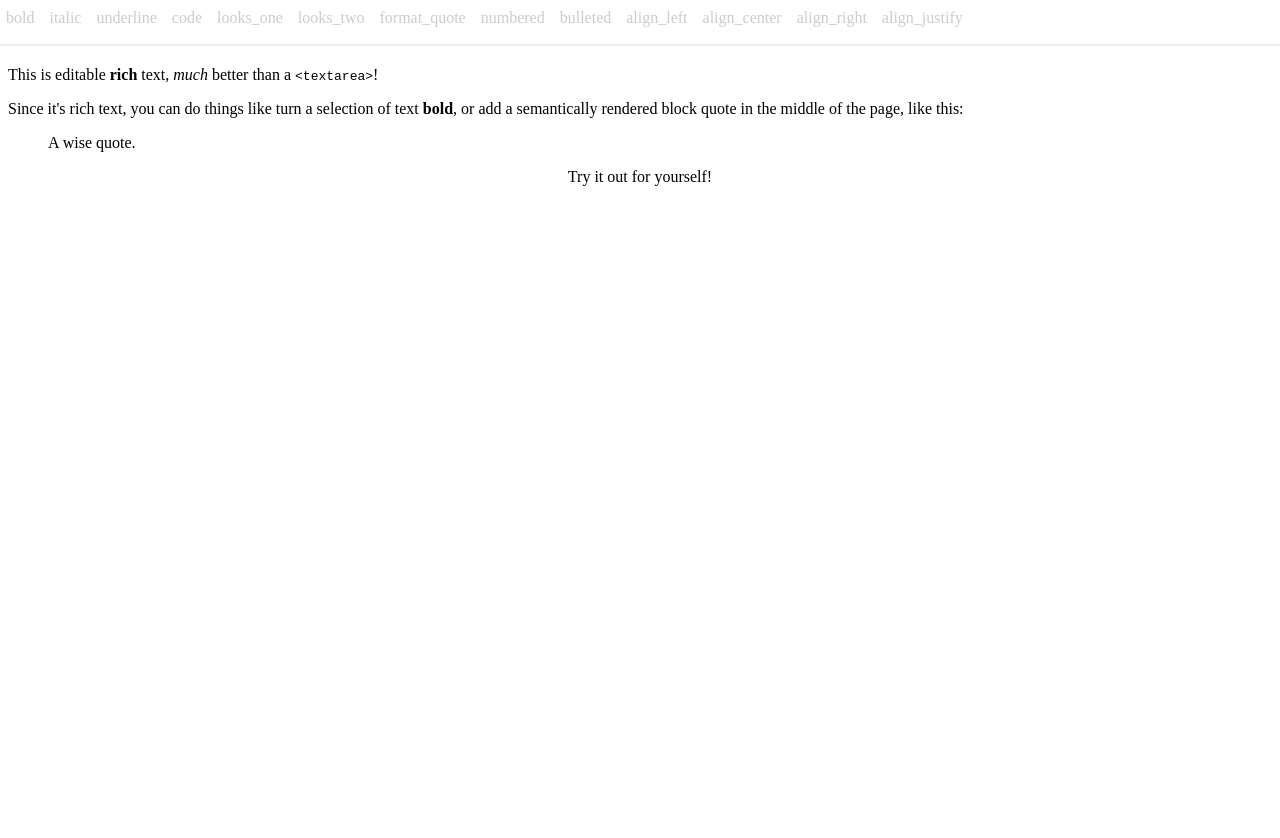
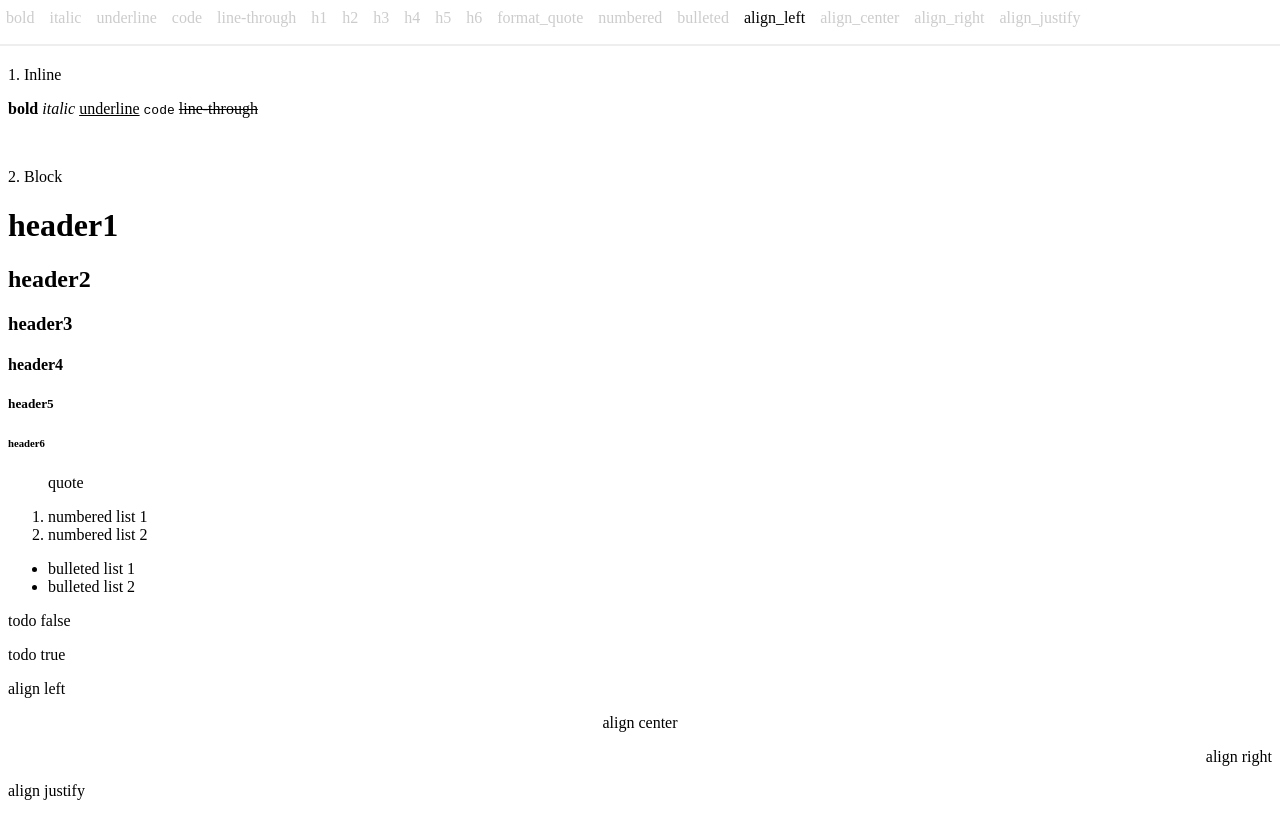
Before and after one commit to eiinu/editor, a React (Vite) app: page / in a window 1280 px wide. Shown: the top 838 px of the page. Before the commit the page ends 800 px from the top, so only its background shows below. Built offline with nearby package versions, Linux system fonts and the light colour scheme.

Commit message:
chore: update defaultValue

```diff
--- a/src/App.tsx
+++ b/src/App.tsx
@@ -24,40 +24,75 @@ const LIST_TYPES = ['numbered-list', 'bulleted-list']
 const TEXT_ALIGN_TYPES = ['left', 'center', 'right', 'justify']
 
 const defaultValue: any[] = [
+  { type: "paragraph", align: "left", children: [{ text: "1. Inline" }] },
   {
-    type: 'paragraph',
+    type: "paragraph",
+    align: "left",
     children: [
-      { text: 'This is editable ' },
-      { text: 'rich', bold: true },
-      { text: ' text, ' },
-      { text: 'much', italic: true },
-      { text: ' better than a ' },
-      { text: '<textarea>', code: true },
-      { text: '!' },
-    ],
+      { text: "bold", bold: true },
+      { text: " " },
+      { text: "italic", italic: true },
+      { text: " " },
+      { text: "underline", underline: true },
+      { text: " " },
+      { text: "code", code: true },
+      { text: " " },
+      { text: "line-through", lineThrough: true },
+      { text: " " }
+    ]
+  },
+  { type: "paragraph", align: "left", children: [{ text: "" }] },
+  { type: "paragraph", align: "left", children: [{ text: "2. Block" }] },
+  { type: "h1", align: "left", children: [{ text: "header1" }] },
+  { type: "h2", align: "left", children: [{ text: "header2" }] },
+  { type: "h3", align: "left", children: [{ text: "header3" }] },
+  { type: "h4", align: "left", children: [{ text: "header4" }] },
+  { type: "h5", align: "left", children: [{ text: "header5" }] },
+  { type: "h6", align: "left", children: [{ text: "header6" }] },
+  { type: "block-quote", align: "left", children: [{ text: "quote" }] },
+  {
+    type: "numbered-list",
+    children: [
+      {
+        type: "list-item",
+        align: "left",
+        children: [{ text: "numbered list 1" }]
+      },
+      {
+        type: "list-item",
+        align: "left",
+        children: [{ text: "numbered list 2" }]
+      }
+    ]
   },
   {
-    type: 'paragraph',
+    type: "bulleted-list",
     children: [
       {
-        text: "Since it's rich text, you can do things like turn a selection of text ",
+        type: "list-item",
+        align: "left",
+        children: [{ text: "bulleted list 1" }]
       },
-      { text: 'bold', bold: true },
       {
-        text: ', or add a semantically rendered block quote in the middle of the page, like this:',
-      },
-    ],
+        type: "list-item",
+        align: "left",
+        children: [{ text: "bulleted list 2" }]
+      }
+    ]
   },
+  { type: "paragraph", align: "left", children: [{ text: "todo false" }] },
+  { type: "paragraph", align: "left", children: [{ text: "todo true" }] },
+  { type: "paragraph", children: [{ text: "align left" }], align: "left" },
+  { type: "paragraph", align: "center", children: [{ text: "align center" }] },
+  { type: "paragraph", align: "right", children: [{ text: "align right" }] },
   {
-    type: 'block-quote',
-    children: [{ text: 'A wise quote.' }],
+    type: "paragraph",
+    align: "justify",
+    children: [{ text: "align justify" }]
   },
-  {
-    type: 'paragraph',
-    align: 'center',
-    children: [{ text: 'Try it out for yourself!' }],
-  },
-]
+  { type: "paragraph", align: "left", children: [{ text: "" }] },
+  { type: "paragraph", align: "left", children: [{ text: "" }] }
+];
 
 const RichTextExample = () => {
   const renderElement = useCallback((props: any) => <Element {...props} />, [])
@@ -91,8 +126,13 @@ const RichTextExample = () => {
         <MarkButton format="italic" icon="italic" />
         <MarkButton format="underline" icon="underline" />
         <MarkButton format="code" icon="code" />
-        <BlockButton format="heading-one" icon="looks_one" />
-        <BlockButton format="heading-two" icon="looks_two" />
+        <MarkButton format="lineThrough" icon="line-through" />
+        <BlockButton format="h1" icon="h1" />
+        <BlockButton format="h2" icon="h2" />
+        <BlockButton format="h3" icon="h3" />
+        <BlockButton format="h4" icon="h4" />
+        <BlockButton format="h5" icon="h5" />
+        <BlockButton format="h6" icon="h6" />
         <BlockButton format="block-quote" icon="format_quote" />
         <BlockButton format="numbered-list" icon="numbered" />
         <BlockButton format="bulleted-list" icon="bulleted" />
@@ -212,17 +252,41 @@ const Element = ({ attributes, children, element }: ElementProps) => {
           {children}
         </ul>
       )
-    case 'heading-one':
+    case 'h1':
       return (
         <h1 style={style} {...attributes}>
           {children}
         </h1>
       )
-    case 'heading-two':
+    case 'h2':
       return (
         <h2 style={style} {...attributes}>
           {children}
         </h2>
+      )
+    case 'h3':
+      return (
+        <h3 style={style} {...attributes}>
+          {children}
+        </h3>
+      )
+    case 'h4':
+      return (
+        <h4 style={style} {...attributes}>
+          {children}
+        </h4>
+      )
+    case 'h5':
+      return (
+        <h5 style={style} {...attributes}>
+          {children}
+        </h5>
+      )
+    case 'h6':
+      return (
+        <h6 style={style} {...attributes}>
+          {children}
+        </h6>
       )
     case 'list-item':
       return (
@@ -254,6 +318,10 @@ type LeafProps = {
 const Leaf = ({ attributes, children, leaf }: LeafProps) => {
   if (leaf.bold) {
     children = <strong>{children}</strong>
+  }
+
+  if (leaf.lineThrough) {
+    children = <del>{children}</del>
   }
 
   if (leaf.code) {
```
